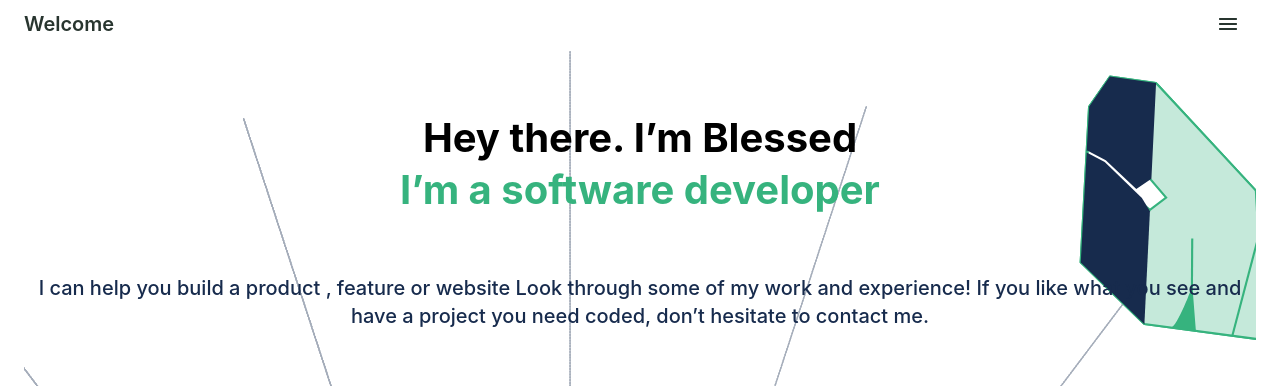
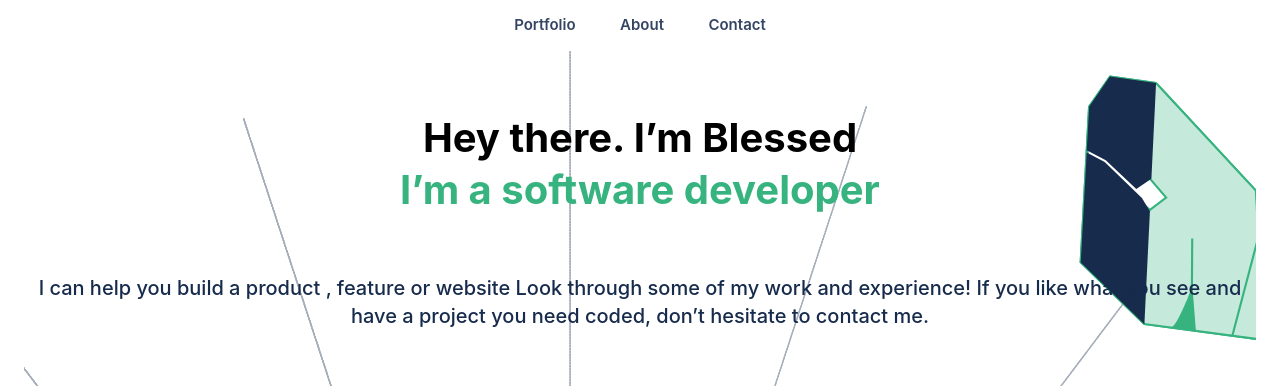
Before and after one commit to blessedjasonmwanza/my-portfolio-microverse, a plain HTML site: page index.html in a window 1280 px wide. Shown: the top 386 px of the page. Drawn offline with Linux system fonts and the light colour scheme.

Commit message:
Add desktop version nav menu and header bg images

```diff
--- a/css/index.css
+++ b/css/index.css
@@ -331,3 +331,26 @@ footer a.email {
   margin-bottom: 24px;
   border: 1px solid var(--card-border-color);
 }
+
+/* DESKTOP VERSION */
+
+@media screen and (min-width: 992px) {
+  .top-header .header-title,
+  .mobile-nav-trigger {
+    display: none;
+  }
+
+  .top-header {
+    justify-content: center;
+  }
+
+  .top-header .desktop-nav-menu a {
+    margin: 0 8px;
+    padding: 10px 12px;
+    text-decoration: none;
+    color: #344563;
+    font-weight: 600;
+    font-size: 15px;
+    line-height: 20px;
+  }
+}
--- a/index.html
+++ b/index.html
@@ -12,6 +12,11 @@
     <a href="#" class="header-title">Welcome</a>
     <nav class="mobile-nav-trigger d-flex flex-center">
       <img src="images/Union.png" alt="">
+    </nav>
+    <nav class="desktop-nav-menu">
+      <a href="#">Portfolio</a>
+      <a href="#">About</a>
+      <a href="#">Contact</a>
     </nav>
   </header>
 
```
Also changed, not shown: images/Header-llustration-desktop.svg (added), images/Header-llustration-desktop@2x.svg (added).
